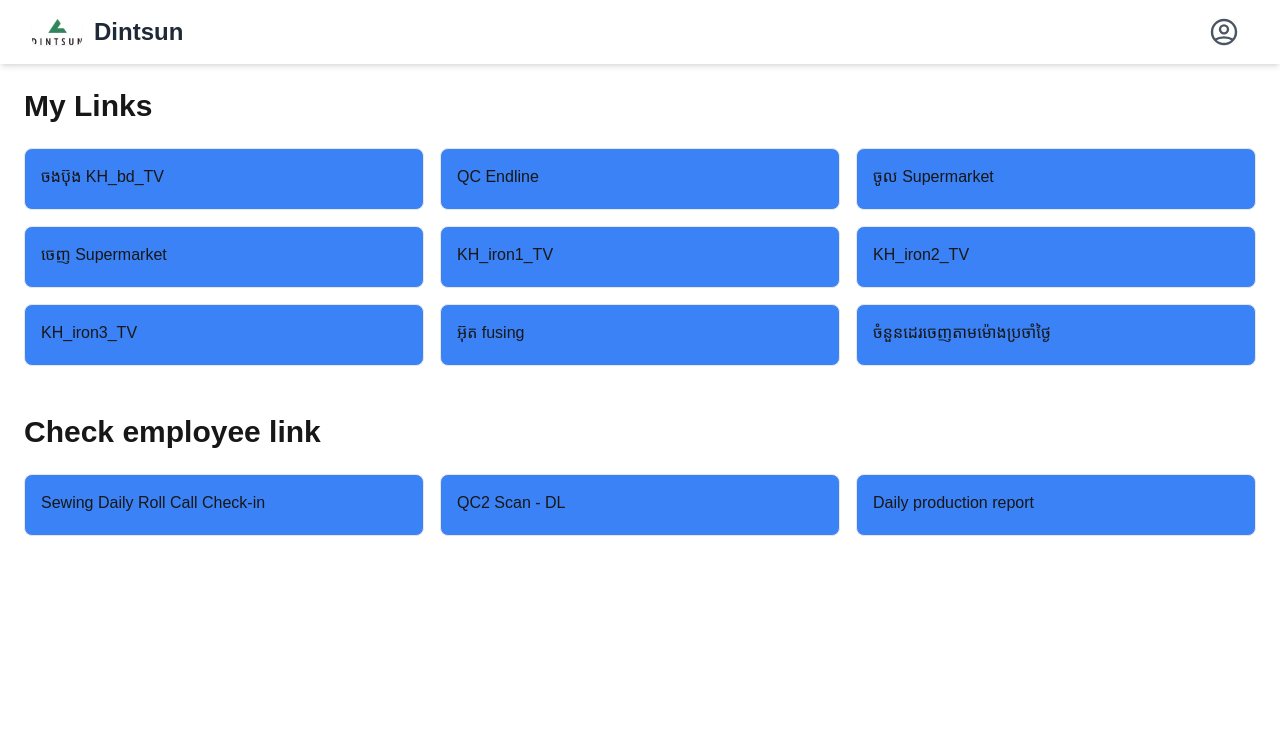
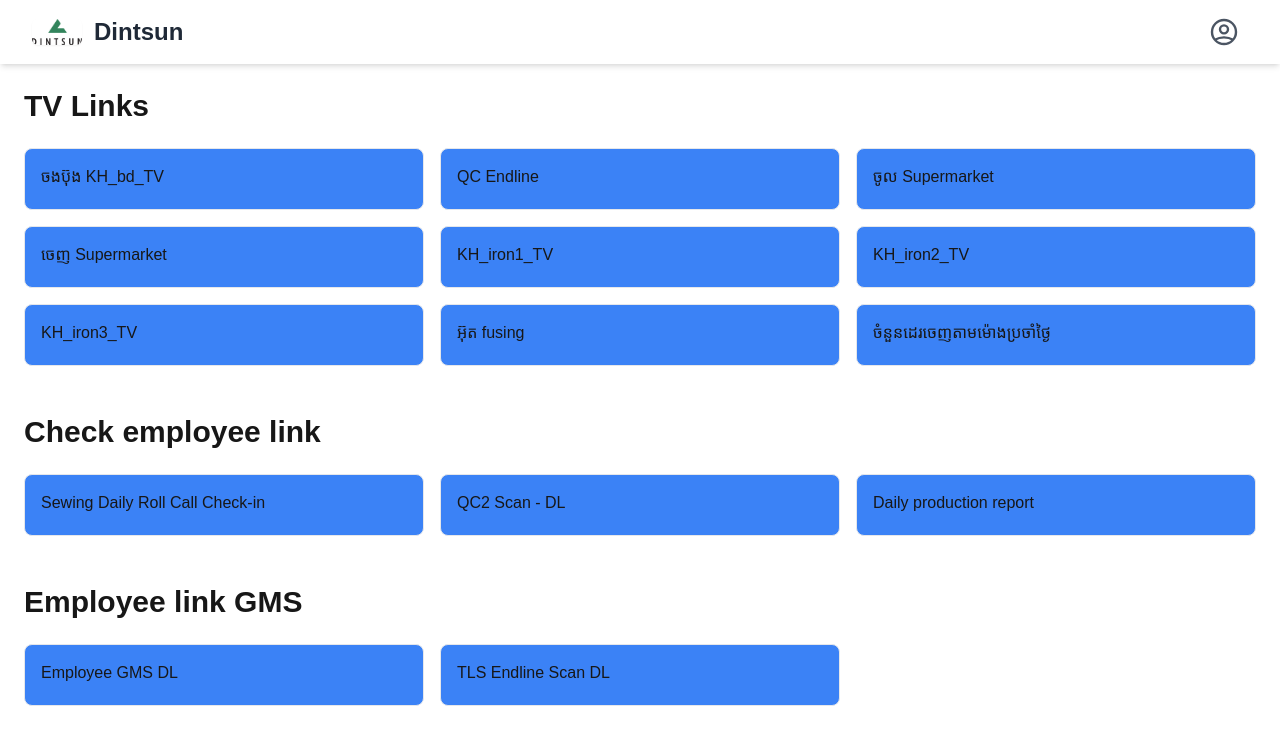
Before and after one commit to K3yyy/factoryLink, a Next.js app: page / in a window 1280 px wide. Shown: the top 744 px of the page. Built offline with nearby package versions, Linux system fonts and the light colour scheme.

Commit message:
add link

```diff
--- a/data.ts
+++ b/data.ts
@@ -55,3 +55,15 @@ export const checkEmployeeLink: Link[] = [
     }
 
 ]
+export const checkEmployeeGms: Link[] = [
+
+    {
+        title: "Employee GMS DL",
+        url: "http://172.22.228.224:3001",
+    },
+    {
+        title: "TLS Endline Scan DL",
+        url: "https://portalkh.dintsun.com/servlet/jform?file=portal.pkg,scaner.pkg,sc.pkg,QKPI.pkg,EPP.pkg,Development.pkg&file1=scaner.pkg&locale=en&init_func=ENDLINE%20SCAN%20-%20DL",
+    }
+
+]
--- a/src/app/page.tsx
+++ b/src/app/page.tsx
@@ -1,19 +1,38 @@
+"use client";
 import { LinkCollection } from "@/components/link-collection"
-import {checkEmployeeLink, myLinks} from "../../data";
+import {checkEmployeeGms, checkEmployeeLink, myLinks} from "../../data";
 import AdminNavbar from "@/components/AdminNavbar";
-
-
+import {useState} from "react";
+import EmployeeLinkProtected from "@/components/EmployeeLinkProtected";
 
 export default function Page() {
+
+    const [password, setPassword] = useState("");
+    const [accessGranted, setAccessGranted] = useState(false);
+
+    const handleCheckPassword = () => {
+        if (password === "143") { // set your password
+            setAccessGranted(true);
+        } else {
+            alert("Wrong password!");
+        }
+    };
+    // filter only the link you want to protect
+    const employeeLink = checkEmployeeGms.filter(
+        (link) => link.title === "Employee GMS DL"
+    );
     return (
         <main>
             <AdminNavbar/>
             <div>
                 <div>
-                    <LinkCollection links={myLinks} title="My Links" />
+                    <LinkCollection links={myLinks} title="TV Links" />
                 </div>
                 <div>
                     <LinkCollection links={checkEmployeeLink} title="Check employee link" />
+                </div>
+                <div>
+                    <EmployeeLinkProtected/>
                 </div>
 
             </div>
--- /dev/null
+++ b/src/components/EmployeeLinkProtected.tsx
@@ -0,0 +1,75 @@
+"use client";
+
+import { useState } from "react";
+import { checkEmployeeGms } from "../../data";
+import {Link} from "@/components/link-collection";
+
+export default function EmployeeLinkProtected() {
+    const [showPassword, setShowPassword] = useState(false);
+    const [password, setPassword] = useState("");
+    const [linkToOpen, setLinkToOpen] = useState<string | null>(null);
+
+    const handleLinkClick = (url: string) => {
+        setShowPassword(true);
+        setLinkToOpen(url);
+    };
+
+    const handleCheckPassword = () => {
+        if (password === "143") {
+            if (linkToOpen) window.open(linkToOpen, "_blank");
+            setShowPassword(false);
+            setPassword("");
+            setLinkToOpen(null);
+        } else {
+            alert("Wrong password!");
+        }
+    };
+
+    return (
+        <div className="max-w-7xl mx-auto p-5 sm:p-6">
+            <h1 className="text-2xl sm:text-3xl font-bold mb-6">Employee link GMS</h1>
+
+            <div className="grid grid-cols-1 sm:grid-cols-2 lg:grid-cols-3 gap-3 sm:gap-4">
+                {checkEmployeeGms.map((link: Link, index: number) =>
+                    link.title === "Employee GMS DL" ? (
+                        <div
+                            key={index}
+                            onClick={() => handleLinkClick(link.url)}
+                            className="p-4 border bg-blue-500 rounded-lg hover:bg-accent transition-colors cursor-pointer"
+                        >
+                            <h2 className="font-medium mb-1 text-balance">{link.title}</h2>
+                        </div>
+                    ) : (
+                        <a
+                            key={index}
+                            href={link.url}
+                            target="_blank"
+                            rel="noopener noreferrer"
+                            className="p-4 border bg-blue-500 rounded-lg hover:bg-accent transition-colors"
+                        >
+                            <h2 className="font-medium mb-1 text-balance">{link.title}</h2>
+                        </a>
+                    )
+                )}
+            </div>
+
+            {showPassword && (
+                <div style={{ marginTop: "10px" }}>
+                    <input
+                        type="password"
+                        placeholder="Enter password"
+                        value={password}
+                        onChange={(e) => setPassword(e.target.value)}
+                        className="p-2 border rounded mr-2"
+                    />
+                    <button
+                        onClick={handleCheckPassword}
+                        className="px-4 py-2 bg-blue-600 text-white rounded hover:bg-blue-700"
+                    >
+                        Submit
+                    </button>
+                </div>
+            )}
+        </div>
+    );
+}
```
Also changed, not shown: 2 other files (tests, documents, lock files or other folders).
